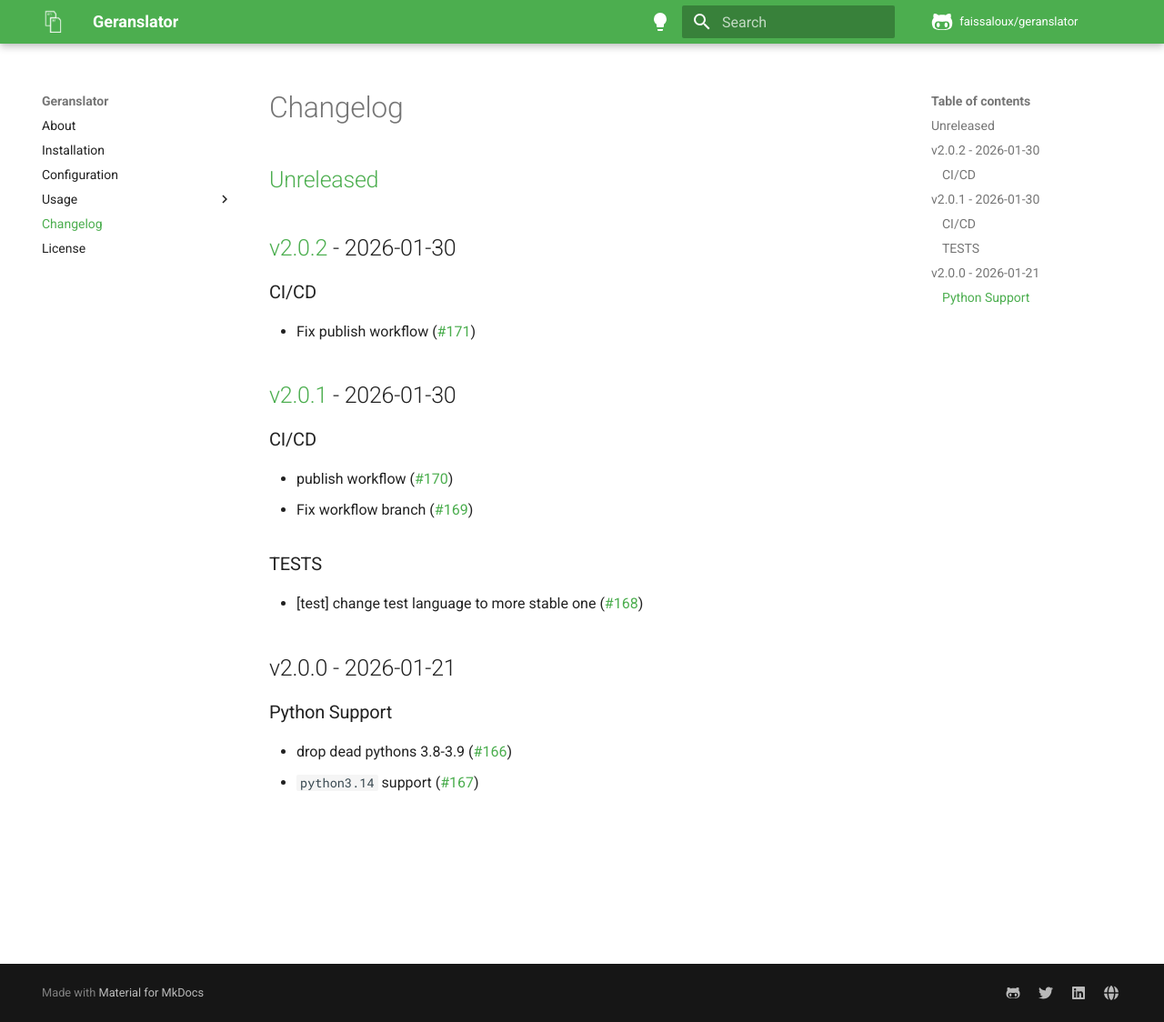
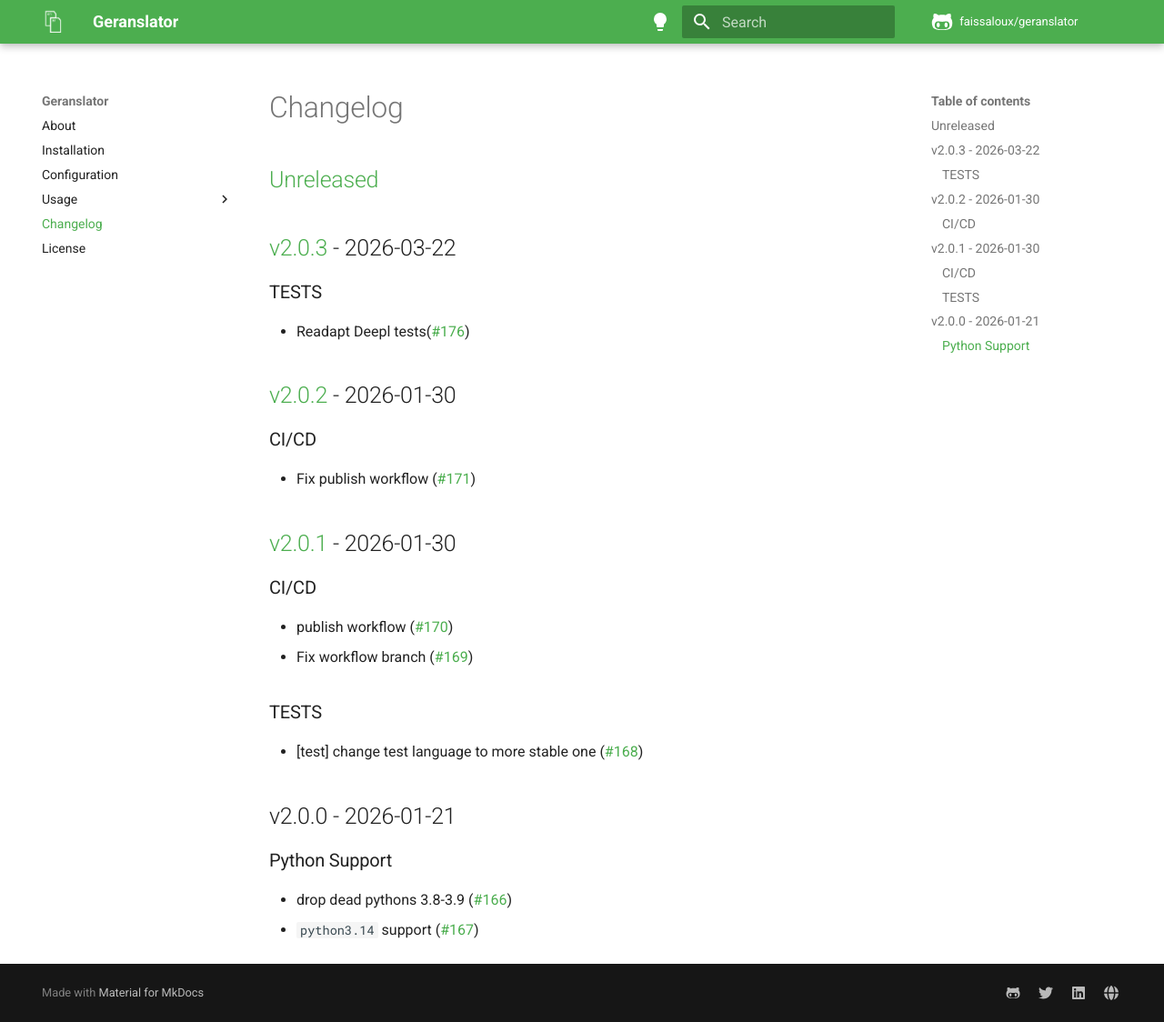
Before and after one commit to faissaloux/geranslator, an MkDocs documentation site: the page built from docs/changelog.md, in a window 1280 px wide and 1124 px high. Shown: the whole window at 91% size. Built offline with MkDocs 1.6.1 and Material for MkDocs 9.7.7, drawn with Linux system fonts in a browser that asks for light colours; comment, search, counter and statistics services are not loaded.

Commit message:
release:2.0.3

```diff
--- a/docs/changelog.md
+++ b/docs/changelog.md
@@ -1,4 +1,8 @@
-## [Unreleased](https://github.com/faissaloux/geranslator/compare/v2.0.2...2.x)
+## [Unreleased](https://github.com/faissaloux/geranslator/compare/v2.0.3...2.x)
+
+## [v2.0.3](https://github.com/faissaloux/geranslator/compare/v2.0.2...v2.0.3) - 2026-03-22
+### TESTS
+- Readapt Deepl tests([#176](https://github.com/faissaloux/geranslator/pull/176))
 
 ## [v2.0.2](https://github.com/faissaloux/geranslator/compare/v2.0.1...v2.0.2) - 2026-01-30
 ### CI/CD
--- a/setup.cfg
+++ b/setup.cfg
@@ -1,6 +1,6 @@
 [metadata]
 name = geranslator
-version = 2.0.2
+version = 2.0.3
 description = Translate your translation files
 long_description = file: README.md
 long_description_content_type = text/markdown
```
Also changed, not shown: CHANGELOG.md (+5 -1 lines).
